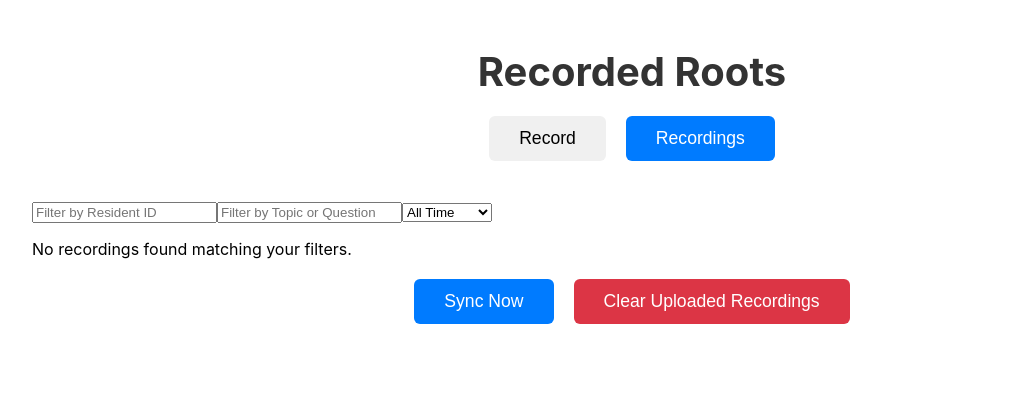
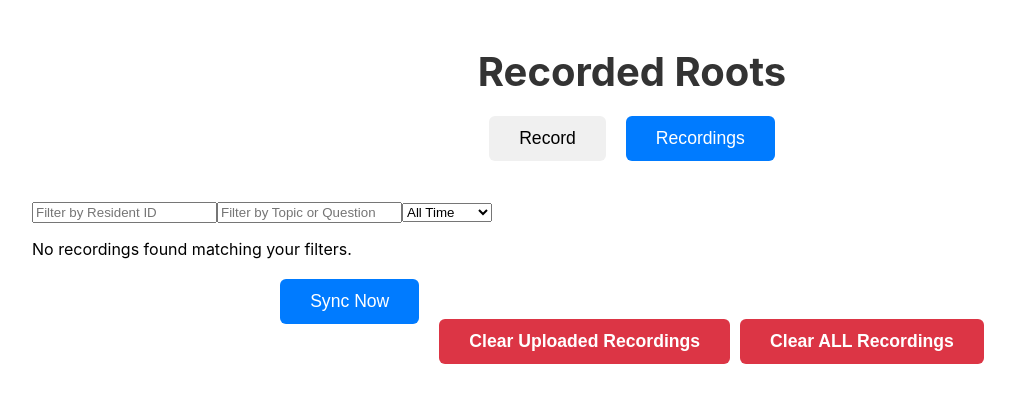
Before and after one commit to asaulters/recordedroots, a React (Create React App) app: page / in a window 1280 px wide. Both pictures are taken after a click on the button "Recordings". Shown: the top 402 px of the page, without its empty margins (8-1023 px from the left). Built offline with nearby package versions, Linux system fonts and the light colour scheme.

Commit message:
Enhance ClearStorageButton with option to clear all recordings

```diff
--- /dev/null
+++ b/src/components/ClearStorageButton.css
@@ -0,0 +1,46 @@
+.clear-storage-container {
+  margin: 20px 0;
+}
+
+.button-group {
+  display: flex;
+  gap: 10px;
+  margin-bottom: 10px;
+}
+
+.clear-storage-button {
+  padding: 8px 16px;
+  background-color: #f44336;
+  color: white;
+  border: none;
+  border-radius: 4px;
+  cursor: pointer;
+  font-weight: bold;
+}
+
+.clear-storage-button:hover {
+  background-color: #d32f2f;
+}
+
+.clear-storage-button:disabled {
+  background-color: #ffcdd2;
+  cursor: not-allowed;
+}
+
+.clear-all-button {
+  background-color: #d32f2f;
+}
+
+.clear-all-button:hover {
+  background-color: #b71c1c;
+}
+
+.error {
+  color: #f44336;
+  margin-top: 10px;
+}
+
+.success {
+  color: #4caf50;
+  margin-top: 10px;
+}
--- a/src/components/ClearStorageButton.js
+++ b/src/components/ClearStorageButton.js
@@ -1,17 +1,20 @@
 import React, { useState } from 'react';
 import { getAllRecordings, deleteRecording } from '../services/db';
+import './ClearStorageButton.css';
 
 export const ClearStorageButton = () => {
   const [isClearing, setIsClearing] = useState(false);
   const [error, setError] = useState(null);
+  const [successMessage, setSuccessMessage] = useState(null);
 
-  const handleClear = async () => {
-    if (!window.confirm('Are you sure you want to delete all uploaded recordings from local storage? This cannot be undone.')) {
+  const handleClearUploaded = async () => {
+    if (!window.confirm('Are you sure you want to delete all UPLOADED recordings from local storage? This cannot be undone.')) {
       return;
     }
 
     setIsClearing(true);
     setError(null);
+    setSuccessMessage(null);
 
     try {
       const recordings = await getAllRecordings();
@@ -36,7 +39,52 @@ export const ClearStorageButton = () => {
       if (deleted === 0) {
         setError('Failed to clear any recordings');
       } else if (deleted < uploadedRecordings.length) {
-        setError(`Cleared ${deleted} out of ${uploadedRecordings.length} recordings`);
+        setSuccessMessage(`Cleared ${deleted} out of ${uploadedRecordings.length} uploaded recordings`);
+      } else {
+        setSuccessMessage(`Successfully cleared all ${deleted} uploaded recordings`);
+      }
+    } catch (err) {
+      setError('Failed to clear recordings');
+      console.error(err);
+    } finally {
+      setIsClearing(false);
+    }
+  };
+
+  const handleClearAll = async () => {
+    if (!window.confirm('Are you sure you want to delete ALL recordings from local storage (both uploaded and local)? This cannot be undone.')) {
+      return;
+    }
+
+    setIsClearing(true);
+    setError(null);
+    setSuccessMessage(null);
+
+    try {
+      const recordings = await getAllRecordings();
+
+      if (recordings.length === 0) {
+        setError('No recordings to clear');
+        setIsClearing(false);
+        return;
+      }
+
+      let deleted = 0;
+      for (const recording of recordings) {
+        try {
+          await deleteRecording(recording.id);
+          deleted++;
+        } catch (err) {
+          console.error(`Failed to delete recording ${recording.id}:`, err);
+        }
+      }
+
+      if (deleted === 0) {
+        setError('Failed to clear any recordings');
+      } else if (deleted < recordings.length) {
+        setSuccessMessage(`Cleared ${deleted} out of ${recordings.length} recordings`);
+      } else {
+        setSuccessMessage(`Successfully cleared all ${deleted} recordings`);
       }
     } catch (err) {
       setError('Failed to clear recordings');
@@ -48,15 +96,26 @@ export const ClearStorageButton = () => {
 
   return (
     <div className="clear-storage-container">
+      <div className="button-group">
         <button
-        onClick={handleClear}
+          onClick={handleClearUploaded}
           disabled={isClearing}
           className="clear-storage-button"
         >
           {isClearing ? 'Clearing...' : 'Clear Uploaded Recordings'}
         </button>
 
+        <button
+          onClick={handleClearAll}
+          disabled={isClearing}
+          className="clear-storage-button clear-all-button"
+        >
+          {isClearing ? 'Clearing...' : 'Clear ALL Recordings'}
+        </button>
+      </div>
+
       {error && <div className="error">{error}</div>}
+      {successMessage && <div className="success">{successMessage}</div>}
     </div>
   );
 };
```
Lines whose indentation alone changed are shown as unchanged.
